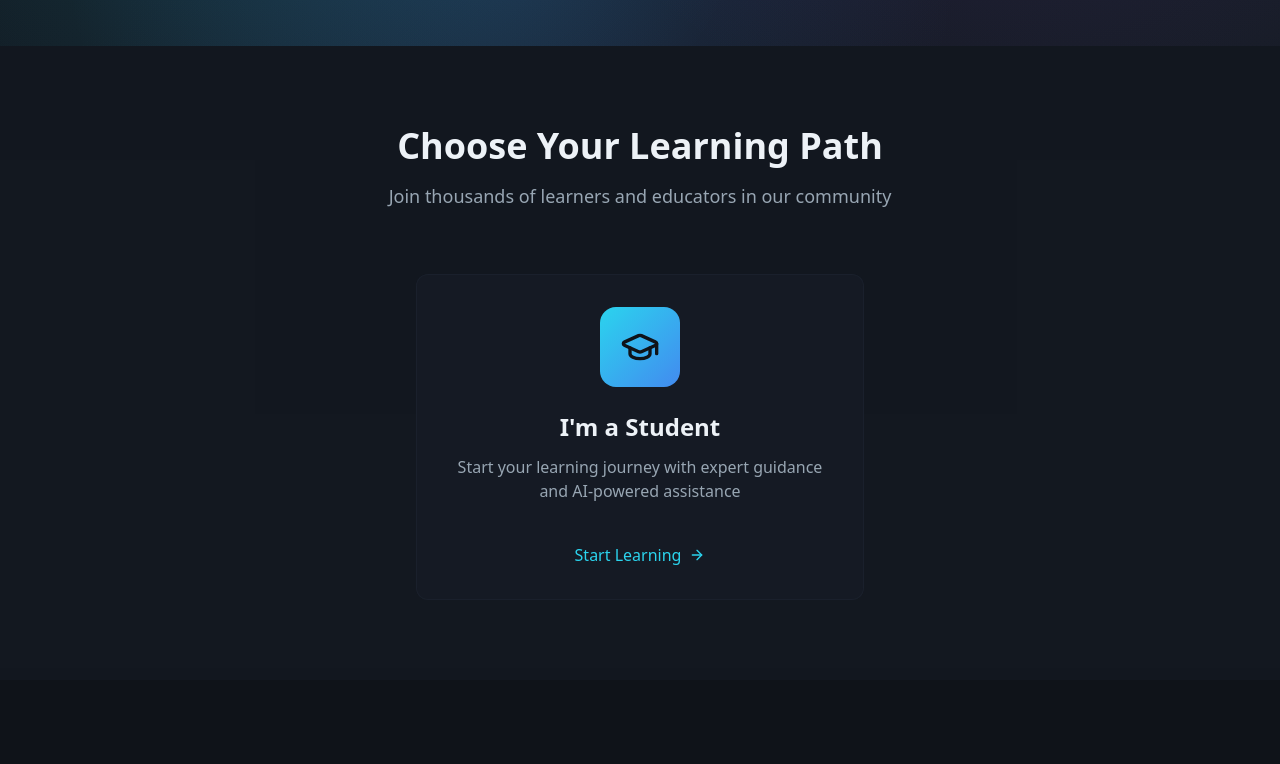
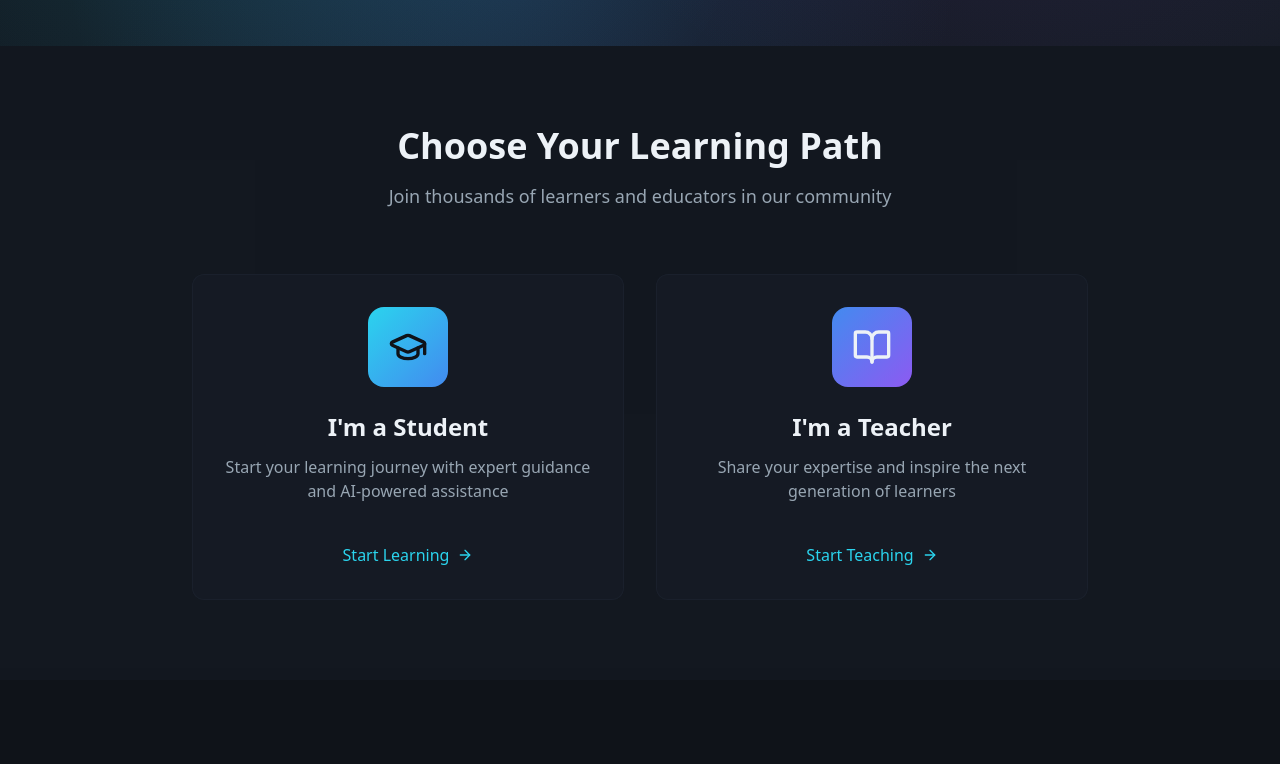
Before and after one commit to KanishaChauhan/sahayak, a React (Vite) app: page / in a window 1280 px wide. Shown: the part 603-1367 px from the top of the page. Built offline with nearby package versions, Linux system fonts and the light colour scheme; the HTML template or start-up script is replaced by a standard one.

Commit message:
Fix: Revert "Become Teacher" removal

```diff
--- a/src/pages/Index.tsx
+++ b/src/pages/Index.tsx
@@ -125,10 +125,10 @@ const Index = () => {
             </p>
           </div>
 
-          <div className="flex justify-center">
+          <div className="grid md:grid-cols-2 gap-8">
             {/* Student Card */}
             <div
-              className="clean-card clean-card-hover p-8 cursor-pointer group animate-slide-up max-w-md w-full"
+              className="clean-card clean-card-hover p-8 cursor-pointer group animate-slide-up"
               onClick={() => navigate('/login/student')}
             >
               <div className="text-center space-y-6">
@@ -144,6 +144,29 @@ const Index = () => {
                 <div className="pt-4">
                   <div className="inline-flex items-center font-medium text-primary group-hover:underline">
                     Start Learning <ArrowRight className="ml-2 w-4 h-4" />
+                  </div>
+                </div>
+              </div>
+            </div>
+
+            {/* Teacher Card */}
+            <div
+              className="clean-card clean-card-hover p-8 cursor-pointer group animate-slide-up [animation-delay:200ms]"
+              onClick={() => navigate('/login/teacher')}
+            >
+              <div className="text-center space-y-6">
+                <div className="w-20 h-20 mx-auto gradient-accent rounded-2xl flex items-center justify-center group-hover:scale-110 transition-transform duration-300">
+                  <BookOpen className="w-10 h-10 text-foreground" />
+                </div>
+                <div className="space-y-3">
+                  <h3 className="text-2xl font-bold">I'm a Teacher</h3>
+                  <p className="text-muted-foreground">
+                    Share your expertise and inspire the next generation of learners
+                  </p>
+                </div>
+                <div className="pt-4">
+                  <div className="inline-flex items-center font-medium text-primary group-hover:underline">
+                    Start Teaching <ArrowRight className="ml-2 w-4 h-4" />
                   </div>
                 </div>
               </div>
```
